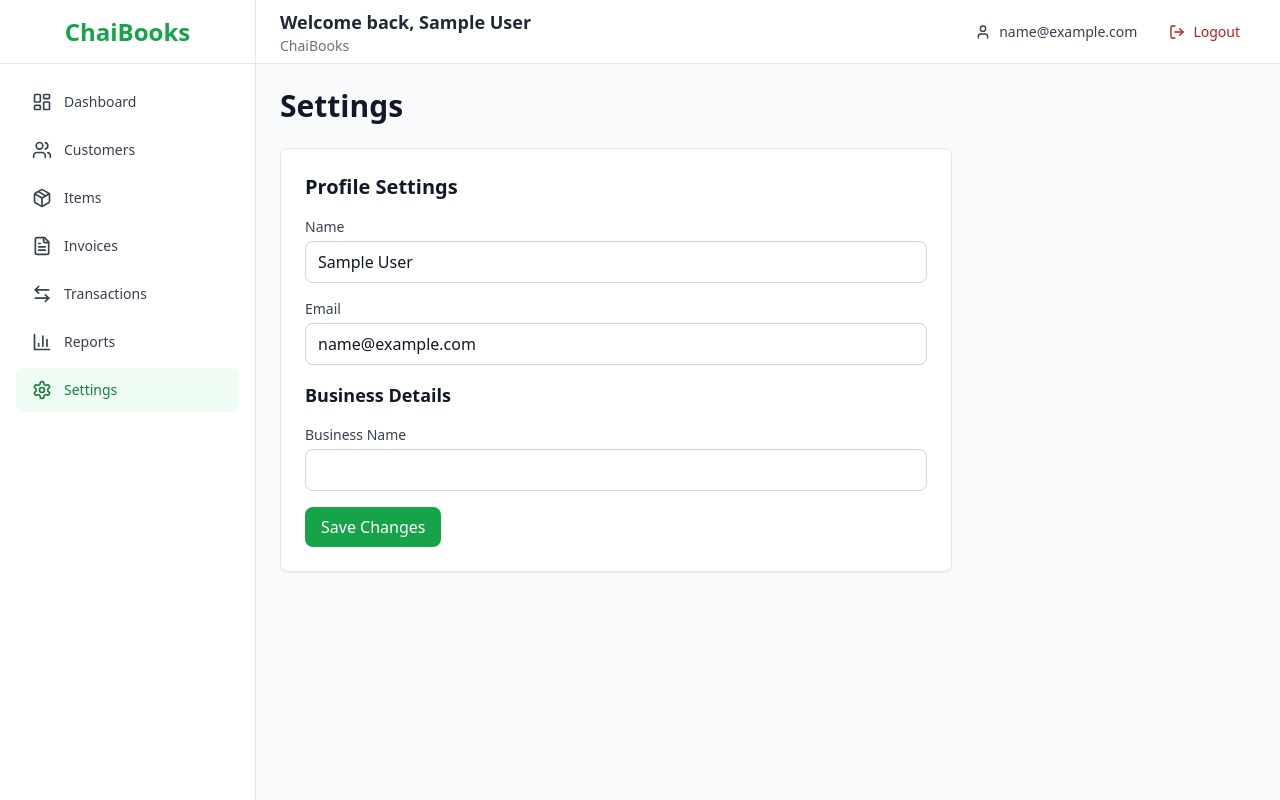
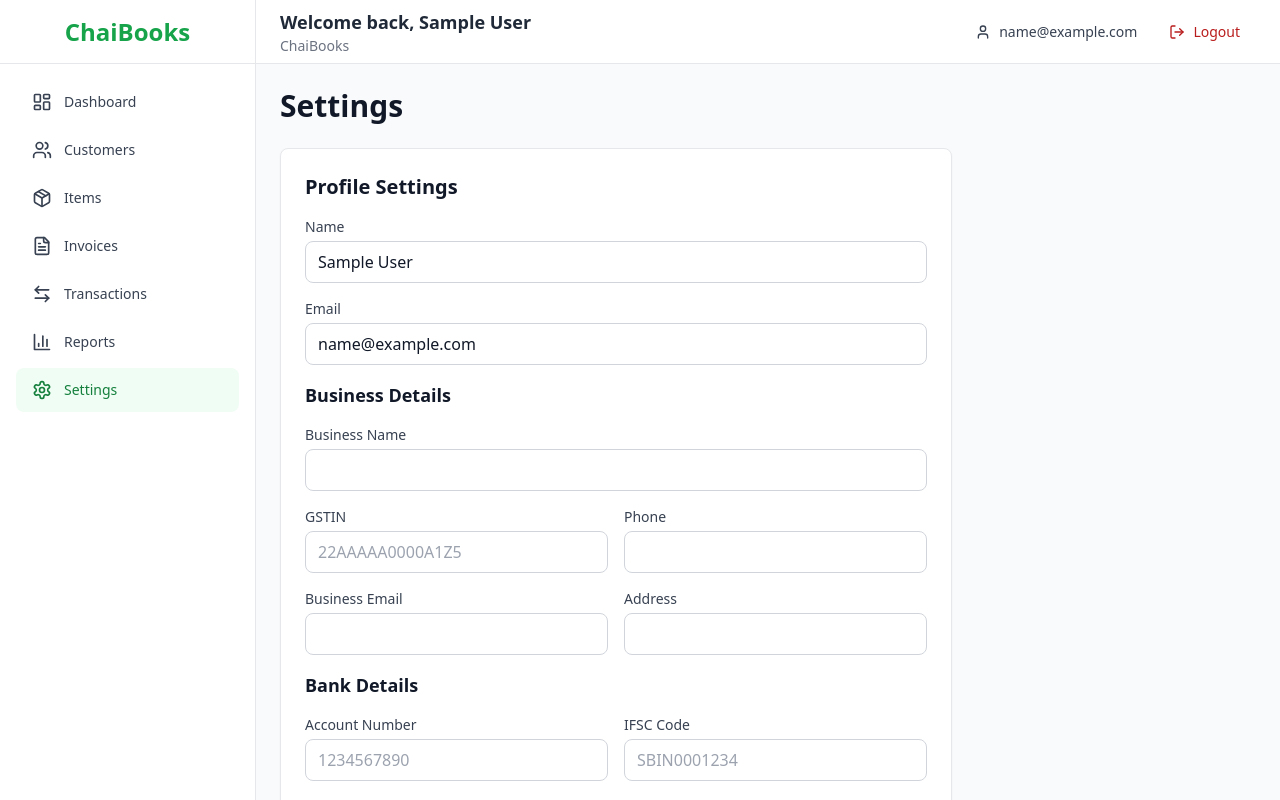
Before and after one commit to 4ugusta/chaibooks-frontend, a React (Vite) app: page /settings in a window 1280 px wide. Built offline with nearby package versions, Linux system fonts and the light colour scheme; no server answers; sample sign-in values are in the browser's storage.

Commit message:
ltest fixes 2.0

```diff
--- a/src/pages/Settings.jsx
+++ b/src/pages/Settings.jsx
@@ -6,12 +6,18 @@ export default function Settings() {
   const [formData, setFormData] = useState({
     name: user?.name || '',
     email: user?.email || '',
-    businessDetails: user?.businessDetails || {
-      businessName: '',
-      gstin: '',
-      address: '',
-      phone: '',
-      email: ''
+    businessDetails: {
+      businessName: user?.businessDetails?.businessName || '',
+      gstin: user?.businessDetails?.gstin || '',
+      address: user?.businessDetails?.address || '',
+      phone: user?.businessDetails?.phone || '',
+      email: user?.businessDetails?.email || '',
+      bankAccount: {
+        accountNumber: user?.businessDetails?.bankAccount?.accountNumber || '',
+        ifscCode: user?.businessDetails?.bankAccount?.ifscCode || '',
+        bankName: user?.businessDetails?.bankAccount?.bankName || '',
+        branchName: user?.businessDetails?.bankAccount?.branchName || ''
+      }
     }
   })
 
@@ -47,7 +53,8 @@ export default function Settings() {
           </div>
 
           <h3 className="text-lg font-semibold mt-6 mb-2">Business Details</h3>
-          <div>
+          <div className="grid grid-cols-1 md:grid-cols-2 gap-4">
+            <div className="md:col-span-2">
               <label className="block text-sm font-medium text-gray-700 mb-1">Business Name</label>
               <input
                 type="text"
@@ -59,8 +66,126 @@ export default function Settings() {
                 className="input"
               />
             </div>
+            <div>
+              <label className="block text-sm font-medium text-gray-700 mb-1">GSTIN</label>
+              <input
+                type="text"
+                value={formData.businessDetails.gstin}
+                onChange={(e) => setFormData({
+                  ...formData,
+                  businessDetails: { ...formData.businessDetails, gstin: e.target.value.toUpperCase() }
+                })}
+                className="input"
+                placeholder="22AAAAA0000A1Z5"
+              />
+            </div>
+            <div>
+              <label className="block text-sm font-medium text-gray-700 mb-1">Phone</label>
+              <input
+                type="tel"
+                value={formData.businessDetails.phone}
+                onChange={(e) => setFormData({
+                  ...formData,
+                  businessDetails: { ...formData.businessDetails, phone: e.target.value }
+                })}
+                className="input"
+              />
+            </div>
+            <div>
+              <label className="block text-sm font-medium text-gray-700 mb-1">Business Email</label>
+              <input
+                type="email"
+                value={formData.businessDetails.email}
+                onChange={(e) => setFormData({
+                  ...formData,
+                  businessDetails: { ...formData.businessDetails, email: e.target.value }
+                })}
+                className="input"
+              />
+            </div>
+            <div>
+              <label className="block text-sm font-medium text-gray-700 mb-1">Address</label>
+              <input
+                type="text"
+                value={formData.businessDetails.address}
+                onChange={(e) => setFormData({
+                  ...formData,
+                  businessDetails: { ...formData.businessDetails, address: e.target.value }
+                })}
+                className="input"
+              />
+            </div>
+          </div>
 
-          <button type="submit" className="btn btn-primary">
+          <h3 className="text-lg font-semibold mt-6 mb-2">Bank Details</h3>
+          <div className="grid grid-cols-1 md:grid-cols-2 gap-4">
+            <div>
+              <label className="block text-sm font-medium text-gray-700 mb-1">Account Number</label>
+              <input
+                type="text"
+                value={formData.businessDetails.bankAccount.accountNumber}
+                onChange={(e) => setFormData({
+                  ...formData,
+                  businessDetails: {
+                    ...formData.businessDetails,
+                    bankAccount: { ...formData.businessDetails.bankAccount, accountNumber: e.target.value }
+                  }
+                })}
+                className="input"
+                placeholder="1234567890"
+              />
+            </div>
+            <div>
+              <label className="block text-sm font-medium text-gray-700 mb-1">IFSC Code</label>
+              <input
+                type="text"
+                value={formData.businessDetails.bankAccount.ifscCode}
+                onChange={(e) => setFormData({
+                  ...formData,
+                  businessDetails: {
+                    ...formData.businessDetails,
+                    bankAccount: { ...formData.businessDetails.bankAccount, ifscCode: e.target.value.toUpperCase() }
+                  }
+                })}
+                className="input"
+                placeholder="SBIN0001234"
+              />
+            </div>
+            <div>
+              <label className="block text-sm font-medium text-gray-700 mb-1">Bank Name</label>
+              <input
+                type="text"
+                value={formData.businessDetails.bankAccount.bankName}
+                onChange={(e) => setFormData({
+                  ...formData,
+                  businessDetails: {
+                    ...formData.businessDetails,
+                    bankAccount: { ...formData.businessDetails.bankAccount, bankName: e.target.value }
+                  }
+                })}
+                className="input"
+                placeholder="State Bank of India"
+              />
+            </div>
+            <div>
+              <label className="block text-sm font-medium text-gray-700 mb-1">Branch Name</label>
+              <input
+                type="text"
+                value={formData.businessDetails.bankAccount.branchName}
+                onChange={(e) => setFormData({
+                  ...formData,
+                  businessDetails: {
+                    ...formData.businessDetails,
+                    bankAccount: { ...formData.businessDetails.bankAccount, branchName: e.target.value }
+                  }
+                })}
+                className="input"
+                placeholder="Main Branch"
+              />
+            </div>
+          </div>
+
+          <button type="submit" className="btn btn-primary mt-4">
             Save Changes
           </button>
         </form>
--- a/src/pages/customers/CustomerForm.jsx
+++ b/src/pages/customers/CustomerForm.jsx
@@ -12,6 +12,7 @@ export default function CustomerForm() {
   const [formData, setFormData] = useState({
     name: '',
     gstin: '',
+    pan: '',
     contact: { phone: '', email: '' },
     address: { street: '', city: '', state: '', pincode: '' }
   })
@@ -75,8 +76,9 @@ export default function CustomerForm() {
             />
           </div>
 
+          <div className="grid grid-cols-2 gap-4">
             <div>
-            <label className="block text-sm font-medium text-gray-700 mb-1">GSTIN *</label>
+              <label className="block text-sm font-medium text-gray-700 mb-1">GSTIN {!formData.pan && '*'}</label>
               <input
                 type="text"
                 value={formData.gstin}
@@ -84,8 +86,22 @@ export default function CustomerForm() {
                 className="input"
                 pattern="^[0-9]{2}[A-Z]{5}[0-9]{4}[A-Z]{1}[1-9A-Z]{1}Z[0-9A-Z]{1}$"
                 placeholder="22AAAAA0000A1Z5"
-              required
+                required={!formData.pan}
               />
+            </div>
+            <div>
+              <label className="block text-sm font-medium text-gray-700 mb-1">PAN {!formData.gstin && '*'}</label>
+              <input
+                type="text"
+                value={formData.pan}
+                onChange={(e) => setFormData({ ...formData, pan: e.target.value.toUpperCase() })}
+                className="input"
+                pattern="^[A-Z]{5}[0-9]{4}[A-Z]{1}$"
+                placeholder="ABCDE1234F"
+                required={!formData.gstin}
+              />
+            </div>
+            <p className="col-span-2 text-xs text-gray-500 -mt-3">At least one of GSTIN or PAN is required</p>
           </div>
 
           <div className="grid grid-cols-2 gap-4">
--- a/src/pages/customers/Customers.jsx
+++ b/src/pages/customers/Customers.jsx
@@ -73,7 +73,7 @@ export default function Customers() {
               <thead>
                 <tr>
                   <th>Name</th>
-                  <th>GSTIN</th>
+                  <th>GSTIN / PAN</th>
                   <th>Phone</th>
                   <th>Email</th>
                   <th>Outstanding</th>
@@ -84,7 +84,7 @@ export default function Customers() {
                 {customers.map((customer) => (
                   <tr key={customer._id}>
                     <td className="font-medium">{customer.name}</td>
-                    <td>{customer.gstin}</td>
+                    <td>{customer.gstin || customer.pan || '-'}</td>
                     <td>{customer.contact.phone}</td>
                     <td>{customer.contact.email || '-'}</td>
                     <td>₹{customer.outstandingBalance?.toFixed(2) || '0.00'}</td>
--- a/src/pages/invoices/InvoiceDetail.jsx
+++ b/src/pages/invoices/InvoiceDetail.jsx
@@ -196,10 +196,18 @@ export default function InvoiceDetail() {
                 <span className="text-gray-600">Name:</span>
                 <p className="font-semibold">{invoice.customer?.name}</p>
               </div>
-              <div>
-                <span className="text-gray-600">GSTIN:</span>
-                <p className="font-semibold">{invoice.customer?.gstin || 'N/A'}</p>
-              </div>
+              {invoice.customer?.gstin && (
+                <div>
+                  <span className="text-gray-600">GSTIN:</span>
+                  <p className="font-semibold">{invoice.customer.gstin}</p>
+                </div>
+              )}
+              {invoice.customer?.pan && (
+                <div>
+                  <span className="text-gray-600">PAN:</span>
+                  <p className="font-semibold">{invoice.customer.pan}</p>
+                </div>
+              )}
               <div>
                 <span className="text-gray-600">Contact:</span>
                 <p className="font-semibold">{invoice.customer?.contact?.phone}</p>
```
Lines whose indentation alone changed are shown as unchanged.
